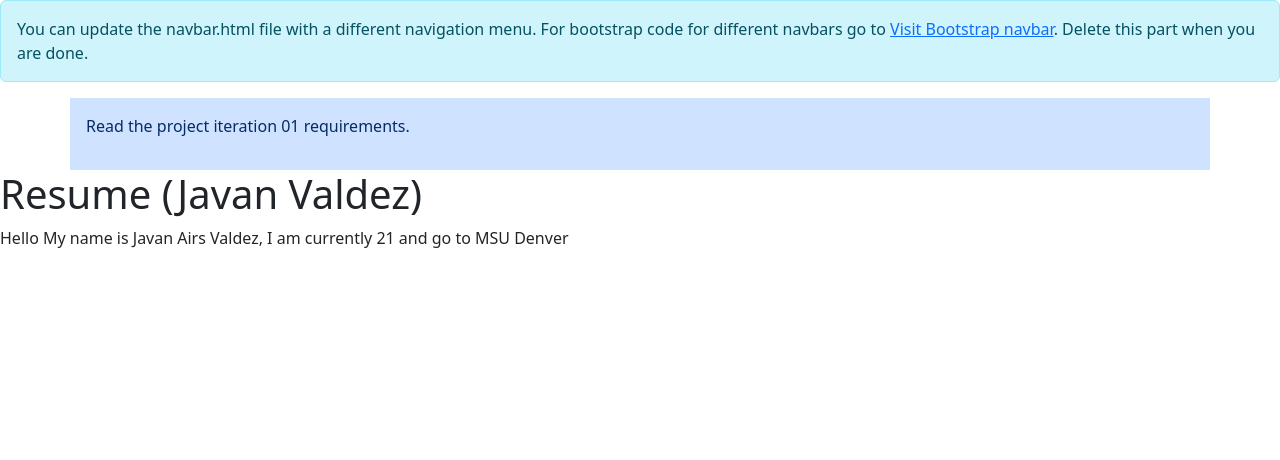
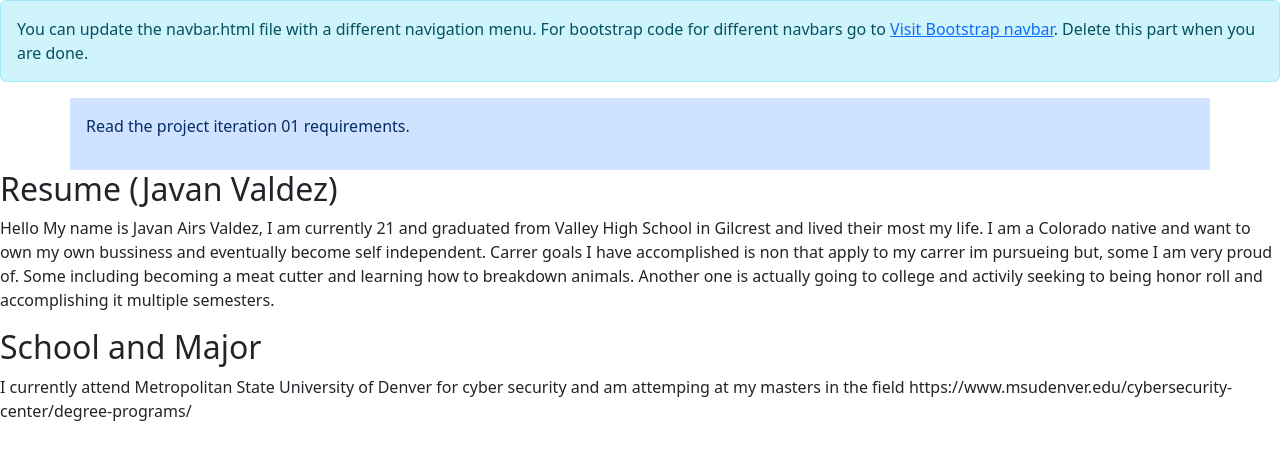
Before and after one commit to JavanValdez/Portfollio--Javan-Valdez-, a plain HTML site: page index.html in a window 1280 px wide. Drawn offline with nearby package versions, Linux system fonts and the light colour scheme; no server answers.

Commit message:
🐀🚑 Updated with Glitch

```diff
--- a/index.html
+++ b/index.html
@@ -46,11 +46,26 @@
       // Load the navigation menu into the placeholder
       $("#nav-placeholder").load("navbar.html");
     </script>
-    <h1>
+    <h2>
       Resume (Javan Valdez)
-    </h1>
+    </h2>
     <p>
-      Hello My name is Javan Airs Valdez, I am currently 21 and go to MSU Denver
+      Hello My name is Javan Airs Valdez, I am currently 21 and graduated from Valley High School in
+      Gilcrest and lived their most my life. I am a Colorado native and want to own my own bussiness and
+      eventually become self independent. Carrer goals I have accomplished is non that apply to my
+      carrer im pursueing but, some I am very proud of. Some including becoming a meat
+      cutter and learning how to breakdown animals. Another one is actually going to college
+      and activily seeking to being honor roll and accomplishing it multiple semesters.
+    </p>
+
+    <h2>
+      School and Major
+    </h2>
+    <p>
+      I currently attend Metropolitan State University of Denver for cyber security
+      and am attemping at my masters in the field
+      <a>https://www.msudenver.edu/cybersecurity-center/degree-programs/</a>
+
     </p>
   </body>
 </html>
```
